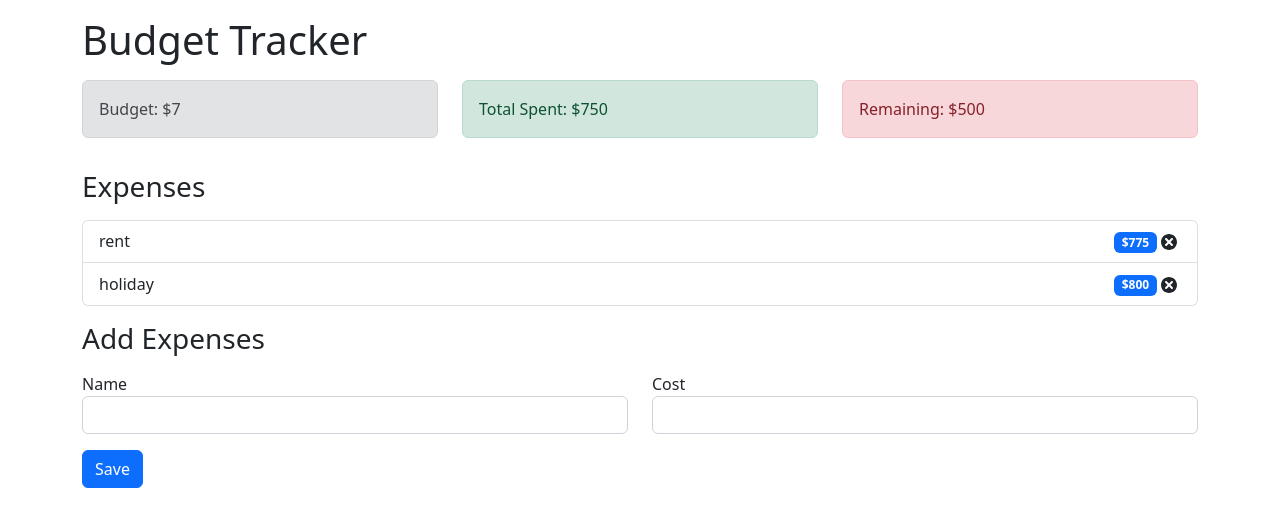
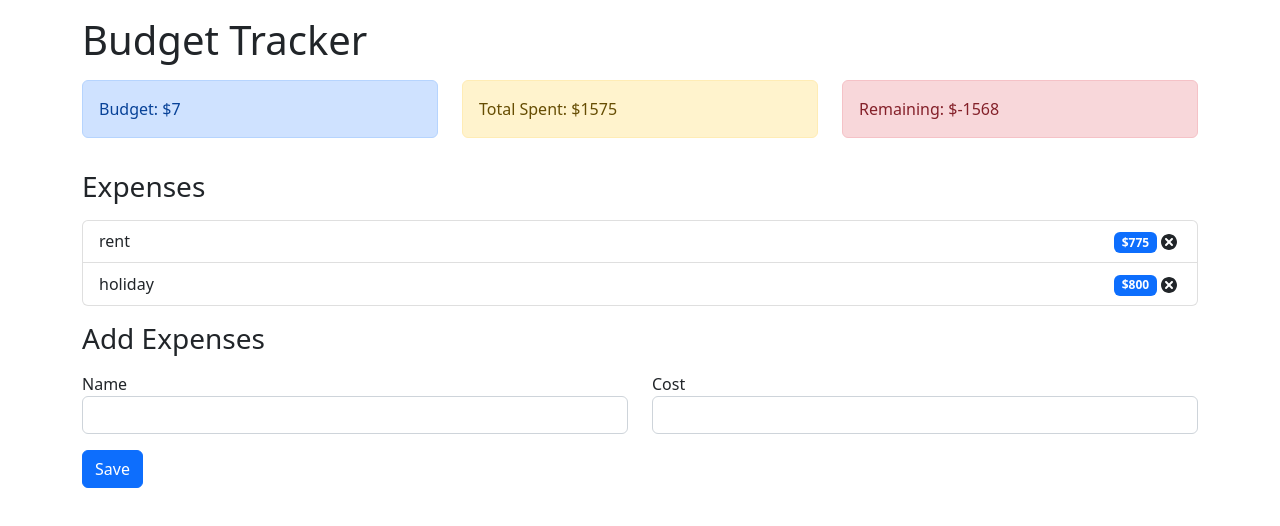
Before and after one commit to vanshajvohra/budget-tracker, a React (Create React App) app: page / in a window 1280 px wide. Shown: the top 526 px of the page. Built offline with nearby package versions, Linux system fonts and the light colour scheme.

Commit message:
remaining & spent functionality

```diff
--- a/src/components/Budget.js
+++ b/src/components/Budget.js
@@ -5,7 +5,7 @@
 const Budget = () => {
     const { budget } = useContext(AppContext);
     return (
-        <div className="alert alert-secondary">
+        <div className="alert alert-primary">
             <span>Budget: ${budget}</span>
         </div>
     )
--- a/src/components/ExpenseTotal.js
+++ b/src/components/ExpenseTotal.js
@@ -1,9 +1,17 @@
-import React from "react";
+import React, { useContext } from 'react';
+import { AppContext } from '../context/AppContext';
 
 const App = () => {
+    const { expenses } = useContext(AppContext);
+    const total = expenses.reduce((total, item) => {
+		return (total = total + item.cost);
+    }, 0);
+
+    const alertTypetwo = total > 1000 ? 'alert-warning' : 'alert-success';
+
     return (
-        <div className="alert alert-success">
-            <span>Total Spent: $750</span>
+        <div className={`alert p-3 ${alertTypetwo}`}>
+            <span>Total Spent: ${total}</span>
         </div>
     )
 }
--- a/src/components/Remaining.js
+++ b/src/components/Remaining.js
@@ -1,9 +1,17 @@
-import React from "react";
+import React, { useContext } from "react";
+import { AppContext } from "../context/AppContext";
 
 const App = () => {
+    const { expenses, budget } = useContext(AppContext);
+    const totalExpenses = expenses.reduce((total, item)=>{
+        return (total = total + item.cost);
+    }, 0);
+
+    const alertType = totalExpenses > budget ? 'alert-danger' : 'alert-secondary';
+
     return (
-        <div className="alert alert-danger">
-            <span>Remaining: $500</span>
+        <div className={`alert p-3 ${alertType}`}>
+            <span>Remaining: ${budget - totalExpenses}</span>
         </div>
     )
 }
```
